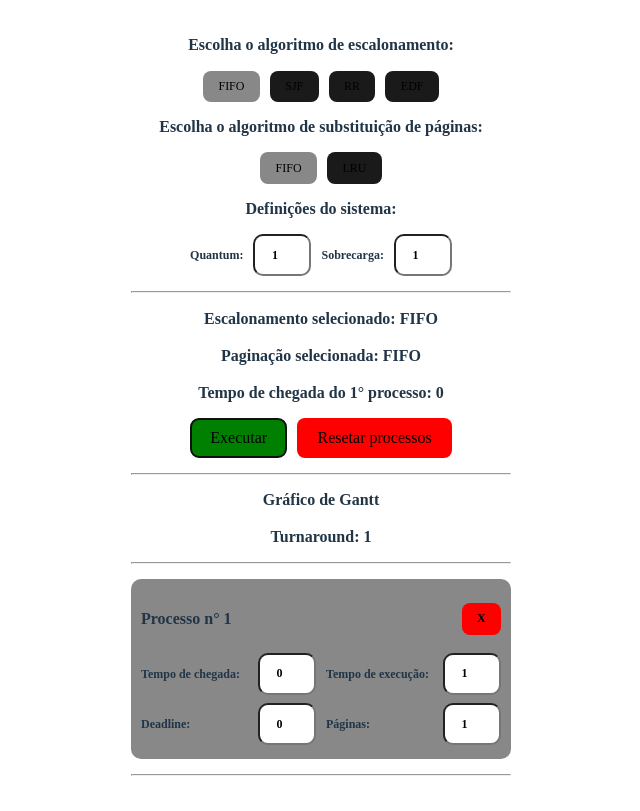
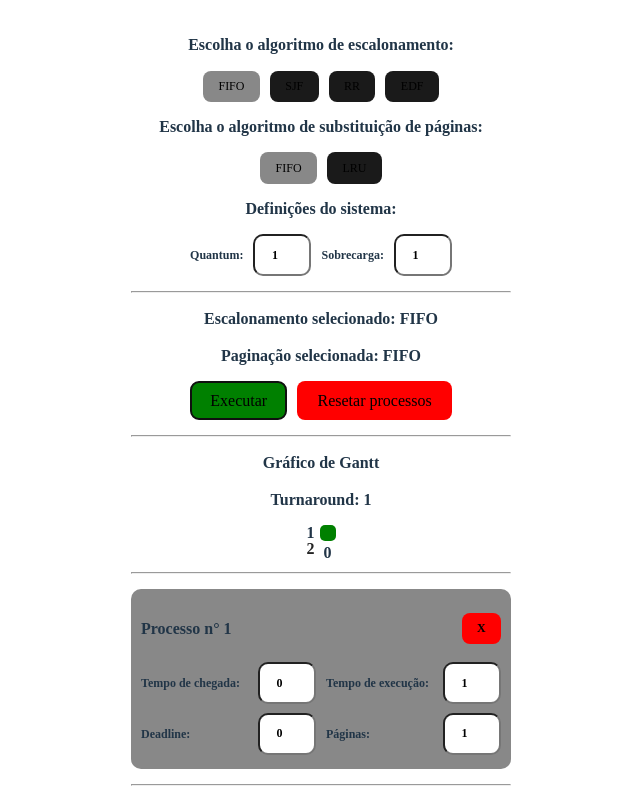
Before and after one commit to BeHaga/so_mata_58, a React (Vite) app in the folder trabalho_principal_so/: page / in a window 1280 px wide. Both pictures are taken after a click on the button "Executar". Shown: the whole page, without its empty margins (319-959 px from the left). Built offline with nearby package versions, Linux system fonts and the light colour scheme.

Commit message:
FIFO funcionando com grafico de gantt e turnaround

```diff
--- a/trabalho_principal_so/src/App.css
+++ b/trabalho_principal_so/src/App.css
@@ -25,6 +25,36 @@
 .botaoResetarProcessos {
   font-size: 1.6rem;
   background-color: red;
+}
+
+.graficoGantt {
+  padding-bottom: 1rem;
+}
+
+.grafico {
+  max-height: 1.6rem;
+  display: flex;
+  flex-direction: row;
+  justify-content: center;
+  align-items: center;
+}
+
+.grafico>h2 {
+  max-width: 1.6rem;
+  padding-right: 0.5rem;
+}
+
+.eixo-y {
+  /* max-width: 1.6rem; */
+  display: flex;
+  flex-direction: row;
+  justify-content: center;
+  align-items: center;
+}
+
+.eixo-y>h2 {
+  height: 1.6rem;
+  width: 1.6rem;
 }
 
 .processos {
--- a/trabalho_principal_so/src/App.tsx
+++ b/trabalho_principal_so/src/App.tsx
@@ -6,6 +6,7 @@ import './App.css'
 import Processos from './components/processos/processos.tsx'
 import Escolhas from './components/escolhas/escolhas.tsx'
 import Efifo from './algoritmos/Efifo.tsx'
+import Quadrado from './components/quadrado/quadrado.tsx'
 
 // interface Processo {
 //   id: string;
@@ -20,8 +21,7 @@ function App() {
   const [escolhas, setEscolhas] = useState<{escalonamento: string, paginacao: string, quantum: number, sobrecarga: number}>({escalonamento: "FIFO", paginacao: "FIFO", quantum: 1, sobrecarga: 1});
   const [processos, setProcessos] = useState<{key: number, tempoDeChegada: number, tempoDeExecucao: number, deadline: number, paginas: number}[]>([{key: 1, tempoDeChegada: 0, tempoDeExecucao: 1, deadline: 0, paginas: 1}]); {/*key 1 pois precisa de pelo menos um processo*/}
   const [exibirGrafico, setExibirGrafico] = useState(false);
-  const [ordemChegada, setOrdemChegada] = useState<{key: number, tempoDeChegada: number, tempoDeExecucao: number, deadline: number, paginas: number}[]>([])
-  const [turnaround, setTurnaround] = useState(0)
+  const [logica, setLogica] = useState<{tempoMedio: number, processosExecutados: number[], matriz: string[][], eixox: number[]}>()
 
   const criarProcesso = () => {
     // setProcessos(true);
@@ -63,15 +63,16 @@ function App() {
 
   const resetar = () => {
     setExibirGrafico(false)
-    setProcessos([{key: 1, tempoDeChegada: 0, tempoDeExecucao: 1, deadline: 0, paginas: 1}])
-    setOrdemChegada([]);
+    setProcessos([])
+    setProcessos([processos[0]])
+    // setProcessos([{key: 1, tempoDeChegada: 0, tempoDeExecucao: 1, deadline: 0, paginas: 1}])
+    // setOrdemChegada([]);
   }
 
   const executar = () => {
     if (escolhas.escalonamento === 'FIFO') {
-      const turnaround = Efifo(processos);
-      setTurnaround(turnaround)
-      // setOrdemChegada(turnaround);
+      const escalonador = Efifo(processos);
+      setLogica(escalonador)
     } else if (escolhas.escalonamento === 'SJF') {
 
     } else if (escolhas.escalonamento === 'RR') {
@@ -94,7 +95,7 @@ function App() {
       <hr />
       <h2>Escalonamento selecionado: {escolhas.escalonamento}</h2>
       <h2>Paginação selecionada: {escolhas.paginacao}</h2>
-      <h2>Tempo de chegada do 1° processo: {processos[0].tempoDeChegada}</h2>
+      {/* <h2>Tempo de chegada do 1° processo: {processos[0].tempoDeChegada}</h2> */}
       <div className='botoes'>
         {!exibirGrafico && (<button className='addProcessos' onClick={criarProcesso}>Adicionar processo</button>)}
         <button className='botaoExecutar' onClick={executar}>Executar</button>
@@ -102,17 +103,29 @@ function App() {
       </div>
       <hr />
       {exibirGrafico && (
-        <section>
+        <section className='graficoGantt'>
           <h2>Gráfico de Gantt</h2>
-          {/* <canvas id="ganttChart" width={400} height={200}></canvas> */}
-          {/* console.log({ordemChegada[0].key})
-          {ordemChegada.map((processo, index) => (
-            <h2 key={index}>Processo {processo.key}</h2>
-          ))} */}
-          <h2>Turnaround: {turnaround}</h2>
-          {/* <h2>{ordemChegada[0].key}</h2>
-          <h2>{ordemChegada[1].key}</h2>
-          <h2>{ordemChegada[2].key}</h2> */}
+          <h2>Turnaround: {logica?.tempoMedio}</h2>
+          <div>
+            {logica?.matriz.map((log, index) => (
+              <div className='grafico' key={index}>
+                <h2>{logica?.processosExecutados[index]}</h2>
+                {log.map((estado, estadoIndex) => (
+                  <div key={estadoIndex}>
+                    <Quadrado color={estado}></Quadrado>
+                  </div>
+                ))}
+              </div>
+            ))}
+          </div>
+          <div className='grafico'>
+            <h2 style={{color: "#242424"}}>2</h2>
+            <div className='eixo-y'>
+              {logica?.eixox.map((log, index) => (
+                <h2>{index}</h2>
+              ))}
+            </div>
+          </div>
         </section>
       )}
       {exibirGrafico && (
--- a/trabalho_principal_so/src/algoritmos/Efifo.tsx
+++ b/trabalho_principal_so/src/algoritmos/Efifo.tsx
@@ -1,6 +1,7 @@
 function Efifo (processos: {key: number, tempoDeChegada: number, tempoDeExecucao: number, deadline: number, paginas: number}[]) {
     const ordemChegada = []
     const processosIniciais = [...processos]
+    const processosExecutados = []
 
     while (processosIniciais.length > 0) {
         let chegouPrimeiro = processosIniciais[0];
@@ -31,32 +32,43 @@ function Efifo (processos: {key: number, tempoDeChegada: number, tempoDeExecucao
             if ((aux < tempoDecorrido) && (ordemChegada[i].tempoDeChegada <= aux)) {
                 aux += 1
                 tempoGasto += 1
-                estadosProcessos.push("esp")
+                // estadosProcessos.push("esp")
+                estadosProcessos.push("yellow")
             } else if ((aux == tempoDecorrido) && (ordemChegada[i].tempoDeChegada <= aux)) {
                 aux += 1
                 tempoGasto += 1
                 tempoExecutado += 1
                 tempoDecorrido += 1
-                estadosProcessos.push("exe")
+                // estadosProcessos.push("exe")
+                estadosProcessos.push("green")
             } else if (aux < tempoDecorrido) {
                 aux += 1
-                estadosProcessos.push("nda")
+                // estadosProcessos.push("nda")
+                estadosProcessos.push("gray")
             } else {
                 aux += 1
                 tempoDecorrido += 1
-                estadosProcessos.push("nda")
+                // estadosProcessos.push("nda")
+                estadosProcessos.push("gray")
             }
         }
         matriz.push(estadosProcessos)
+        processosExecutados.push(ordemChegada[i].key)
     }
     let tempoMedio = (tempoGasto)/(ordemChegada.length)
 
     console.log(tempoMedio)
 
     for (let i = 0; i < matriz.length; i++) {
-        while(matriz[i].length < tempoDecorrido+1) {
+        while(matriz[i].length < tempoDecorrido) { //antes era tempoDecorrido + 1
             matriz[i].push("nda")
         }
+    }
+
+    const eixox = []
+
+    for (let i = 0; i < matriz[0].length; i++) {
+        eixox.push(i)
     }
 
     //legenda da matriz
@@ -70,8 +82,11 @@ function Efifo (processos: {key: number, tempoDeChegada: number, tempoDeExecucao
     //SJF quem tem menor tempo de execucao e chegou antes, ambos executam o processo todo para depois ir para outro
 
     return (
+        {
+            tempoMedio, processosExecutados, matriz, eixox
+        }
         // matriz
-        tempoMedio
+        // tempoMedio
     )
 }
 
--- /dev/null
+++ b/trabalho_principal_so/src/components/quadrado/quadrado.css
@@ -0,0 +1,12 @@
+* {
+    font-size: 10px;
+    font-family: 'DM Sans';
+    font-weight: 700;
+}
+
+.quadrado {
+    height: 1.6rem;
+    width: 1.6rem;
+    background: gray;
+    border-radius: 0.5rem;
+}
--- /dev/null
+++ b/trabalho_principal_so/src/components/quadrado/quadrado.tsx
@@ -0,0 +1,7 @@
+import './quadrado.css';
+
+export default function Quadrado({ color } : { color:string }) {
+    return (
+        <div style={{background: color}} className='quadrado'></div>
+    )
+}
```
Also changed, not shown: trabalho_principal_so/src/matriz/matriz.tsx (deleted).
